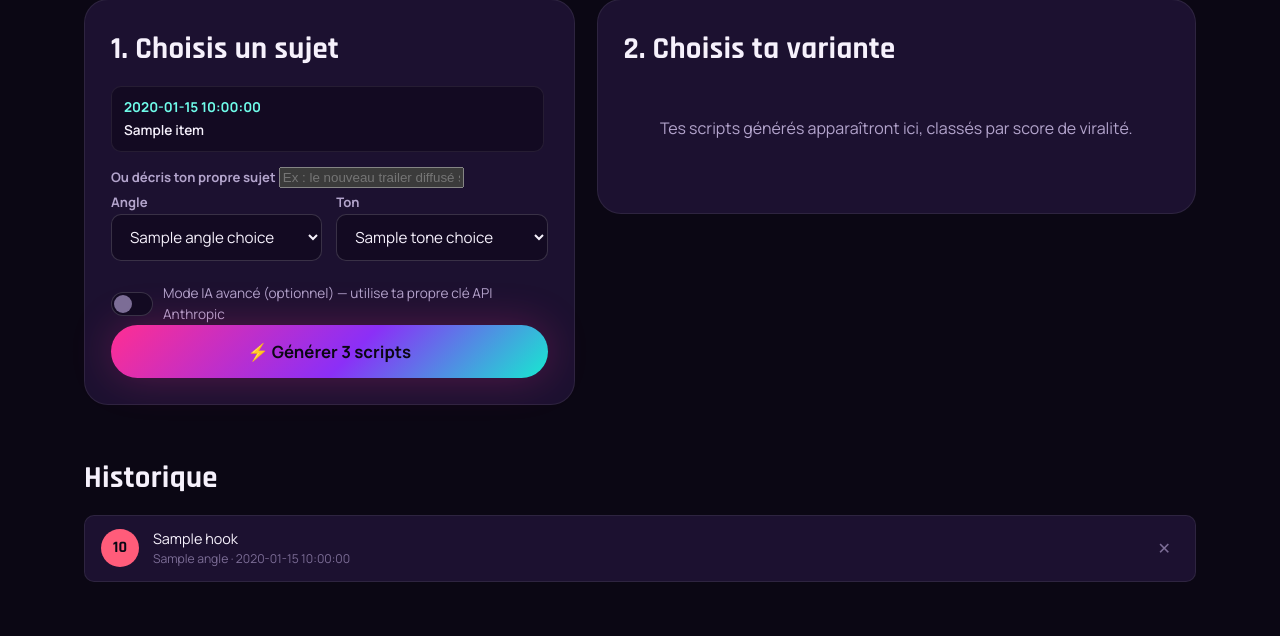
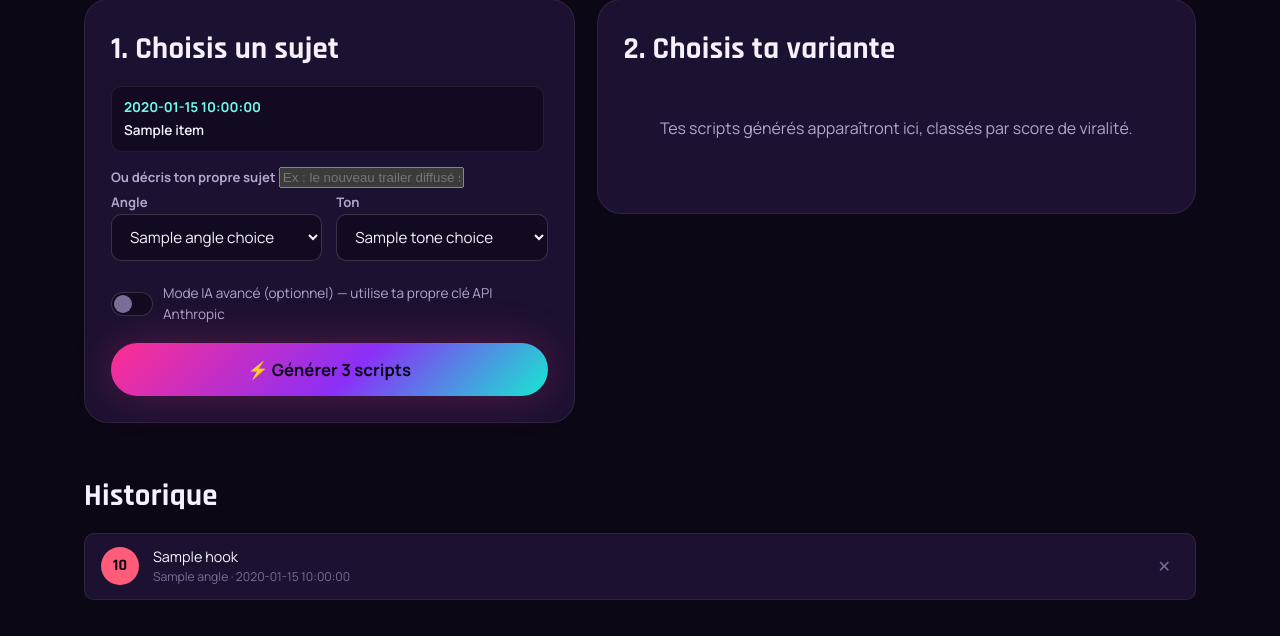
Before and after one commit to supportecomformation-png/Viral-VI, a Flask app: template templates/dashboard/home.html in a window 1280 px wide. Shown: the part 262-898 px from the top of the page. Run offline with Flask 3, Linux system fonts and the light colour scheme; the template is opened without the code that fills it: most values are stand-ins (such as "Sample title", 1, 10 or a date in 2020); some libraries are stand-ins or nearby versions.

Commit message:
Espace le bouton Générer du toggle Mode IA
Co-Authored-By: Claude Sonnet 5 <noreply@anthropic.com>

```diff
--- a/static/css/theme.css
+++ b/static/css/theme.css
@@ -418,6 +418,7 @@ a:hover { color: var(--cyan); }
 .switch input:checked + .slider { background: rgba(255, 46, 146, 0.3); border-color: var(--pink); }
 .switch input:checked + .slider::before { transform: translateX(18px); background: var(--pink-soft); }
 .ai-key-note { font-size: 0.78rem; color: var(--text-faint); margin-top: 4px; }
+#generate-btn { margin-top: 18px; }
 
 /* ---------- Results / variant cards ---------- */
 .results-empty { color: var(--text-faint); padding: 30px 0; text-align: center; }
```
